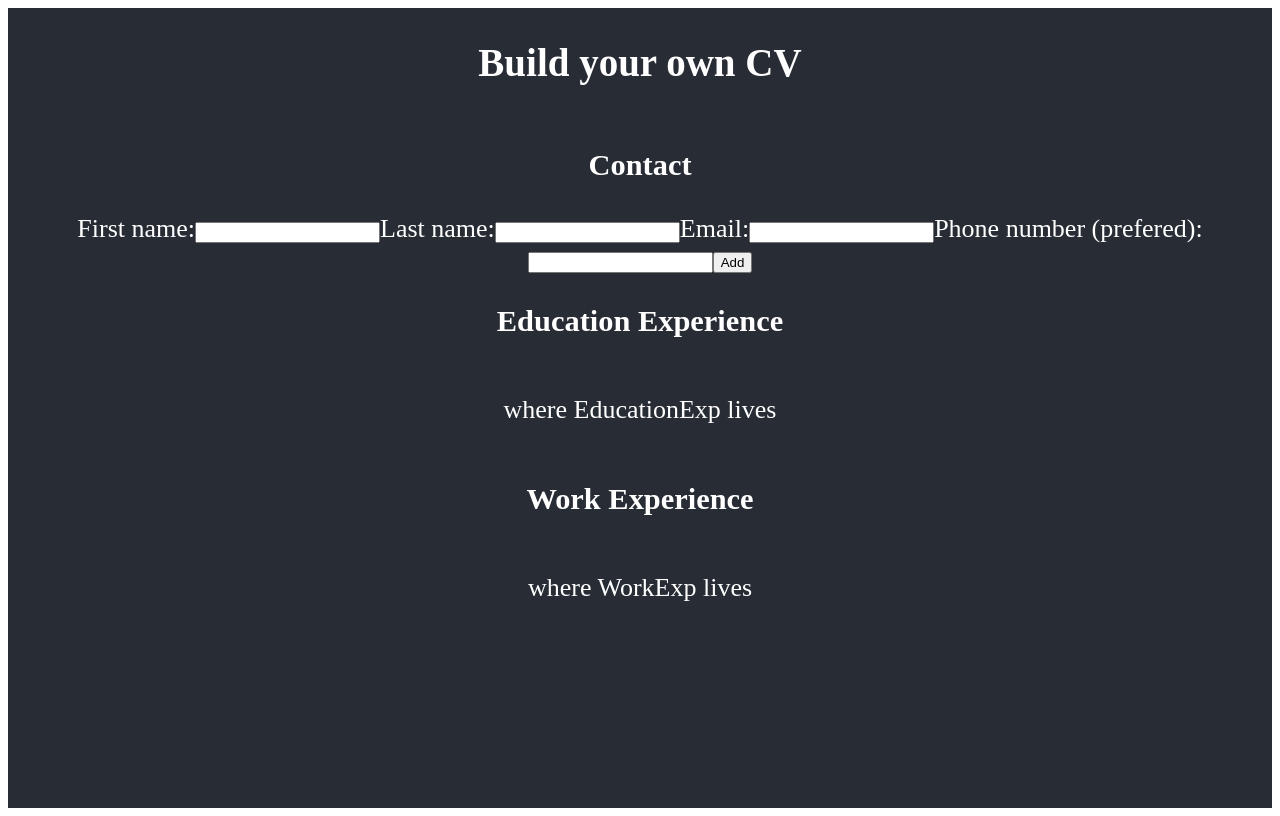
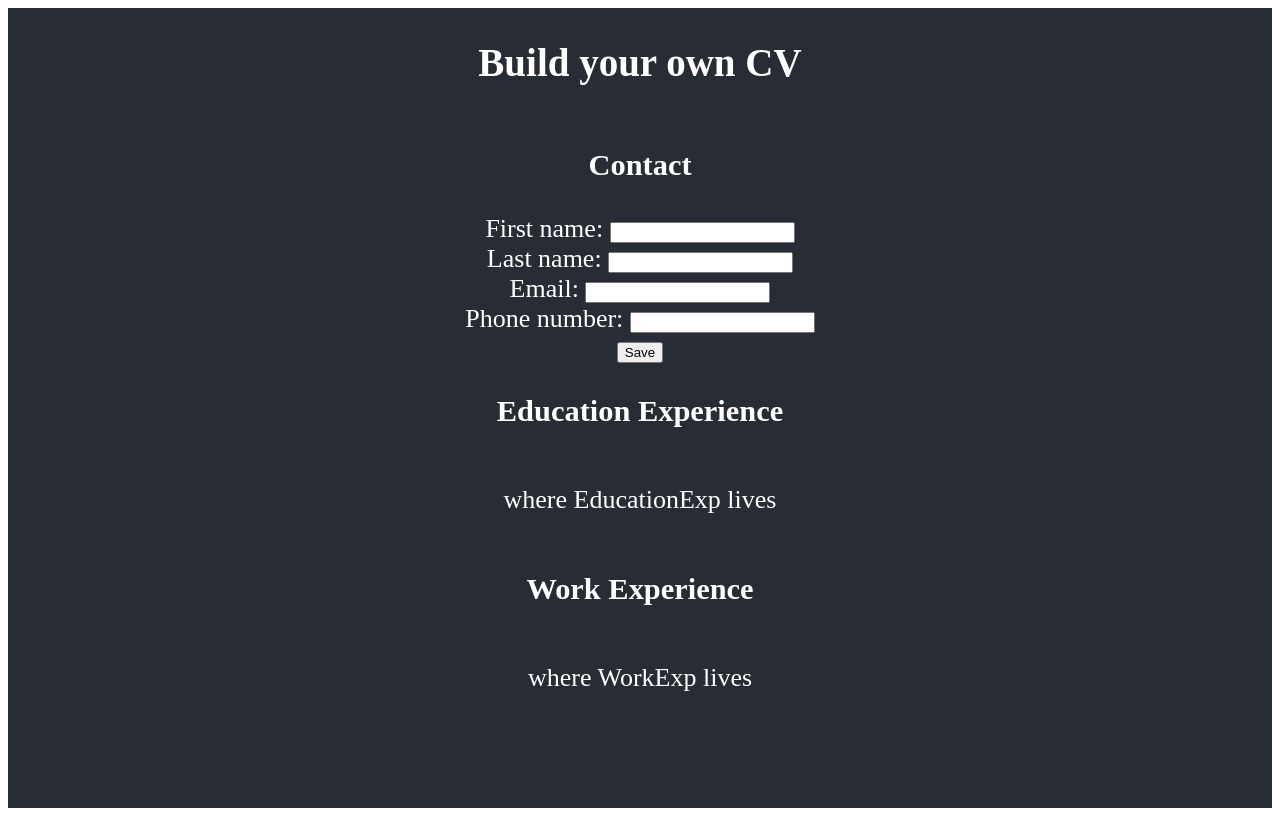
Before and after one commit to fjuren/cv-builder, a React (Create React App) app: page / in a window 1280 px wide. Built offline with nearby package versions, Linux system fonts and the light colour scheme.

Commit message:
Handle user input and save to state. Use state as read-only once saved

```diff
--- a/src/components/UserContact.jsx
+++ b/src/components/UserContact.jsx
@@ -13,9 +13,8 @@ class UserContact extends React.Component {
 
 
     handleChange = (event) => {
-        console.log(this.state.fname)
         this.setState({
-            fname: event.target.value
+            [event.target.id]: event.target.value
         }
         )
     }
@@ -23,21 +22,23 @@ class UserContact extends React.Component {
     handleSubmit = (event) => {
         event.preventDefault();
         this.setState({
-            // fname: ????
+            fname: this.state.fname,
+            lname: this.state.lname,
+            email: this.state.email,
+            phone: this.state.phone,
         })
         event.target.style.display = "none";
         this.showContent(document.getElementsByClassName("content"))
     }
 
+    edit = (event) => {
+        event.preventDefault();
+        event.target.style.display = "none";
+        this.showContent(document.getElementsByClassName("form"))
+    }
+
     showContent = (i) => {
         i[0].style.display = "inline"
-        // console.log(i)
-    }
-
-    edit = (event) => {
-        event.preventDefault();
-        this.showContent(document.getElementsByClassName("form"))
-        event.target.style.display = "none";
     }
 
     render()
@@ -45,26 +46,42 @@ class UserContact extends React.Component {
         return(
             <div>
                 <form className="form" onSubmit={e => this.handleSubmit(e)}>
-                    <label htmlFor="firstname">First name:</label>
-                    <input type="text" name="firstname" onChange={e => this.handleChange(e)}></input>
+                    <div>
+                        <label htmlFor="firstname">First name: </label>
+                        <input type="text" name="firstname" id="fname" onChange={e => this.handleChange(e)}></input>
+                    </div>
+                    <div>
+                        <label htmlFor="lastname">Last name: </label>
+                        <input type="text" name="lastname" id="lname" onChange={e => this.handleChange(e)}></input>
+                    </div>
+                    <div>
+                        <label htmlFor="email">Email: </label>
+                        <input type="email" name="email" id="email" onChange={e => this.handleChange(e)}></input>
+                    </div>
+                    <div>
+                        <label htmlFor="phone">Phone number: </label>
+                        <input type="tel" name="phone" id="phone" onChange={e => this.handleChange(e)}></input>
+                    </div>
 
-                    <label htmlFor="lastname">Last name:</label>
-                    <input type="text" name="lastname"></input>
-
-                    <label htmlFor="email">Email:</label>
-                    <input type="email" name="email"></input>
-
-                    <label>Phone number (prefered):</label>
-                    <input type="tel"></input>
-
-                    <input type="submit" value="Add"></input>
+                    <input type="submit" value="Save"></input>
                 </form>
                 <form className="content" style={{display: "none"}} onSubmit={e => this.edit(e)}>
-                    <div>First name</div>
-                    <div>Last name</div>
-                    <div>Email</div>
-                    <div>Phone number</div>
-
+                    <div>
+                        <label>First name: </label>
+                        {this.state.fname}
+                    </div>
+                    <div>
+                        <label>Last name: </label>
+                        {this.state.lname}
+                    </div>
+                    <div>
+                        <label>Email: </label>
+                        {this.state.email}
+                    </div>
+                    <div>
+                        <label>Phone number: </label>
+                        {this.state.phone}
+                    </div>
                     <input type="submit" value="Edit"></input>
                 </form>
             </div>
--- a/src/styles/App.css
+++ b/src/styles/App.css
@@ -23,6 +23,7 @@
   color: white;
 }
 
+
 .App-link {
   color: #61dafb;
 }
```
